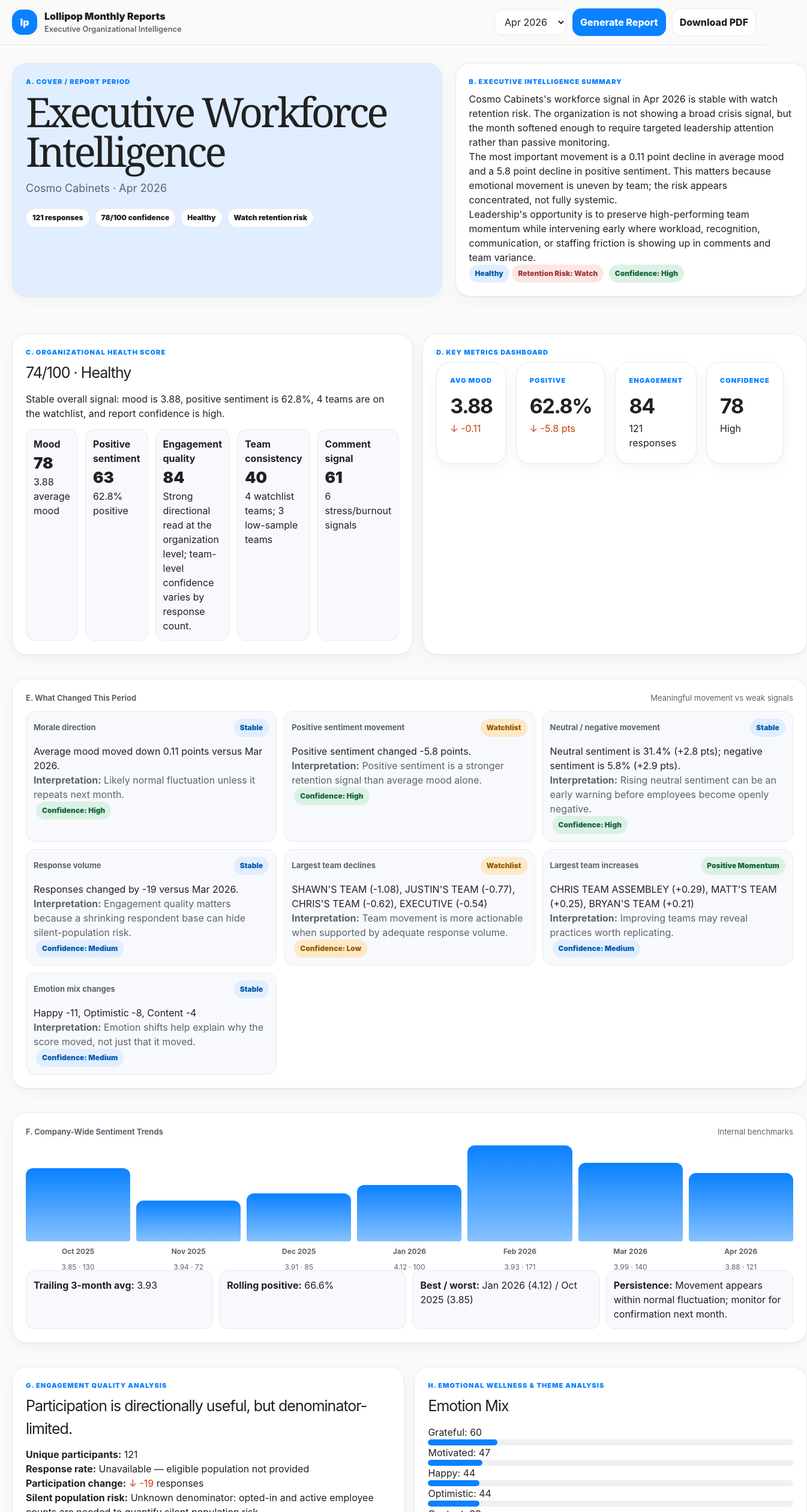
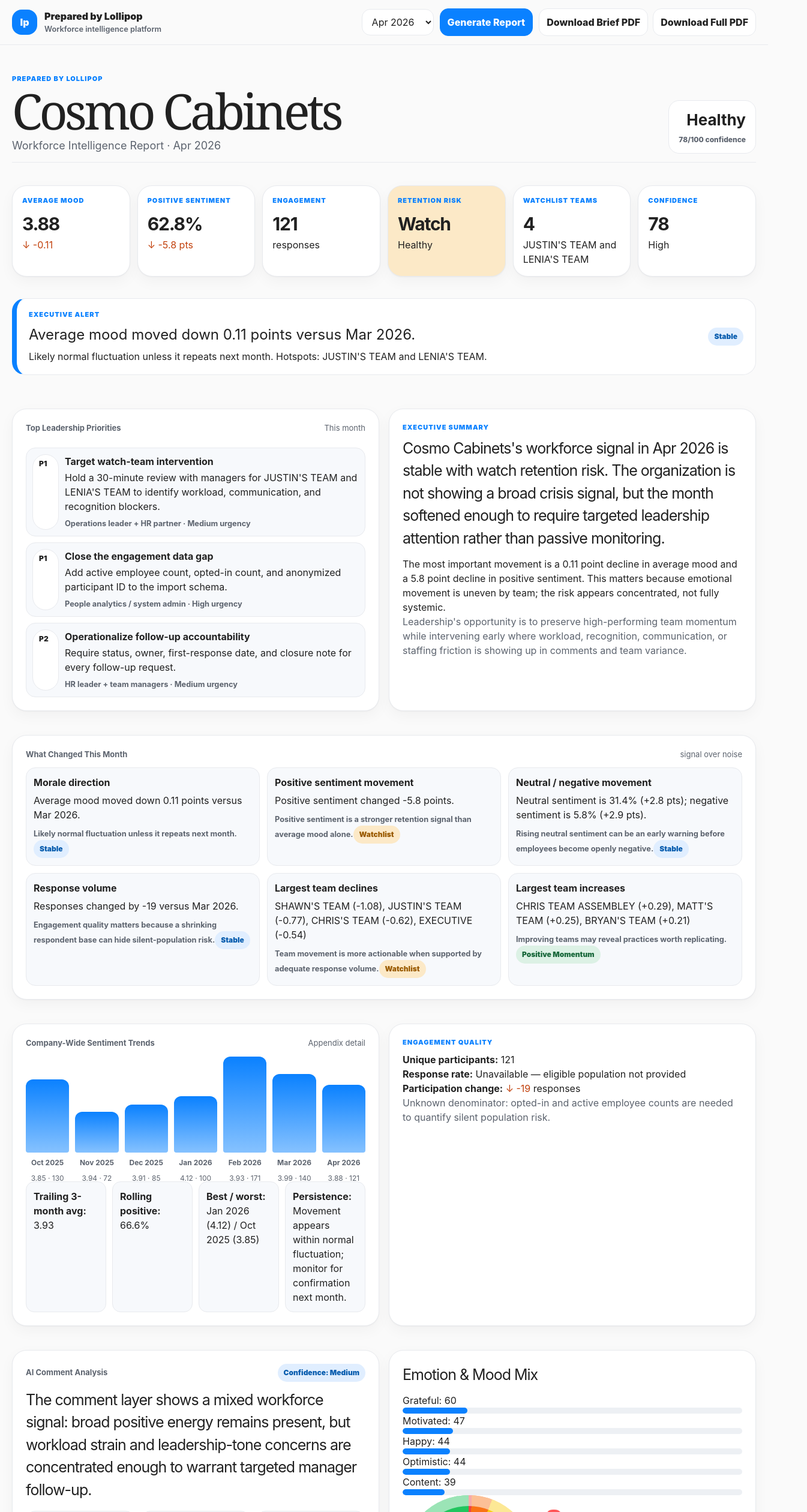
Before and after one commit to jeffrey1892/Lollipop-Monthly-Reports, a Next.js app: page / in a window 1280 px wide. Shown: the top 2520 px of the page at 60% size, 1345 px wide, since content can reach past the window. Built offline with nearby package versions, Linux system fonts and the light colour scheme.

Commit message:
feat: add executive brief PDF mode

```diff
--- a/src/app/DownloadPdfButton.tsx
+++ b/src/app/DownloadPdfButton.tsx
@@ -1,14 +1,22 @@
 'use client'
+
+function printWithMode(mode: 'brief' | 'full') {
+  document.body.dataset.printMode = mode
+  window.setTimeout(() => window.print(), 50)
+  window.setTimeout(() => {
+    if (document.body.dataset.printMode === mode) delete document.body.dataset.printMode
+  }, 1500)
+}
 
 export default function DownloadPdfButton() {
   return (
-    <button
-      className="btn"
-      type="button"
-      onClick={() => window.print()}
-      aria-label="Download report as PDF"
-    >
-      Download PDF
-    </button>
+    <div className="pdf-actions" aria-label="PDF download options">
+      <button className="btn" type="button" onClick={() => printWithMode('brief')}>
+        Download Brief PDF
+      </button>
+      <button className="btn" type="button" onClick={() => printWithMode('full')}>
+        Download Full PDF
+      </button>
+    </div>
   )
 }
--- a/src/app/page.tsx
+++ b/src/app/page.tsx
@@ -21,29 +21,33 @@
   const customer = customers[0]
   const report = getReport(customer.id, searchParams?.month)
   const maxResponses = Math.max(...report.monthlyTrend.map((m) => m.responses))
-  return <div className="shell"><header className="topbar"><div className="wrap"><div className="brand"><span className="mark">lp</span><span>Lollipop Monthly Reports<small>Executive Organizational Intelligence</small></span></div><form className="controls"><select name="month" defaultValue={report.month}>{customer.months.map((m) => <option key={m.month} value={m.month}>{m.label}</option>)}</select><button className="btn primary">Generate Report</button><DownloadPdfButton /></form></div></header><main className="wrap pages">
+  const alert = report.whatChanged[0]
+  const hotspots = report.watchTeams.slice(0, 2).map((t) => t.team).join(' and ') || 'no concentrated hotspot'
+  return <div className="shell"><header className="topbar"><div className="wrap"><div className="brand"><span className="mark">lp</span><span>Prepared by Lollipop<small>Workforce intelligence platform</small></span></div><form className="controls"><select name="month" defaultValue={report.month}>{customer.months.map((m) => <option key={m.month} value={m.month}>{m.label}</option>)}</select><button className="btn primary">Generate Report</button><DownloadPdfButton /></form></div></header><main className="wrap pages">
 
-<section className="hero cover"><div className="card soft"><p className="eyebrow">A. Cover / Report Period</p><h1 className="title">Executive Workforce Intelligence</h1><p className="lede">{report.customerName} · {report.label}</p><div className="brief-meta"><span>{report.responseCount} responses</span><span>{report.reportConfidenceScore}/100 confidence</span><span>{report.healthSummary.rating}</span><span>{report.retentionRisk} retention risk</span></div></div><div className="card"><p className="eyebrow">B. Executive Intelligence Summary</p><h2>{report.strategicNarrative[0]}</h2><p>{report.strategicNarrative[1]}</p><p>{report.strategicNarrative[2]}</p><p><SeverityBadge value={report.healthSummary.rating} /> <span className={`badge ${report.retentionRisk !== 'Low' ? 'risk' : ''}`}>Retention Risk: {report.retentionRisk}</span> <ConfidenceBadge value={report.reportConfidence} /></p></div></section>
+<section className="exec-cover brief-section"><div><p className="eyebrow">Prepared by Lollipop</p><h1 className="client-title">{report.customerName}</h1><p className="report-subtitle">Workforce Intelligence Report · {report.label}</p></div><div className="period-pill"><strong>{report.healthSummary.rating}</strong><span>{report.reportConfidenceScore}/100 confidence</span></div></section>
 
-<section className="grid two section"><div className="card"><p className="eyebrow">C. Organizational Health Score</p><h2>{report.healthSummary.score}/100 · {report.healthSummary.rating}</h2><p>{report.healthSummary.reason}</p><div className="component-list">{report.healthSummary.components.map((c) => <div key={c.label}><strong>{c.label}</strong><span>{c.score}</span><p>{c.note}</p></div>)}</div></div><div className="card"><p className="eyebrow">D. Key Metrics Dashboard</p><div className="grid kpis mini"><Kpi label="Avg Mood" value={report.avgMood.toFixed(2)} delta={<Delta value={report.avgMoodChange} />}/><Kpi label="Positive" value={`${report.positivePct}%`} delta={<Delta value={report.positiveChange} suffix=" pts" />}/><Kpi label="Engagement" value={`${report.engagementScore}`} delta={`${report.responseCount} responses`}/><Kpi label="Confidence" value={`${report.reportConfidenceScore}`} delta={report.reportConfidence}/></div></div></section>
+<section className="exec-dashboard brief-section"><Kpi label="Average Mood" value={report.avgMood.toFixed(2)} delta={<Delta value={report.avgMoodChange} />}/><Kpi label="Positive Sentiment" value={`${report.positivePct}%`} delta={<Delta value={report.positiveChange} suffix=" pts" />}/><Kpi label="Engagement" value={report.engagement.responseRate ? `${report.engagement.responseRate}%` : `${report.responseCount}`} delta={report.engagement.responseRate ? 'response rate' : 'responses'}/><Kpi label="Retention Risk" value={report.retentionRisk} delta={report.healthSummary.rating} tone={report.retentionRisk !== 'Low' ? 'amber' : 'green'}/><Kpi label="Watchlist Teams" value={`${report.watchTeams.length}`} delta={hotspots}/><Kpi label="Confidence" value={`${report.reportConfidenceScore}`} delta={report.reportConfidence}/></section>
 
-<section className="card section"><div className="page-label"><strong>E. What Changed This Period</strong><span>Meaningful movement vs weak signals</span></div><div className="change-grid">{report.whatChanged.map((c) => <div className="change-card" key={c.title}><div className="page-label"><strong>{c.title}</strong><SeverityBadge value={c.severity} /></div><p>{c.detail}</p><p className="muted"><strong>Interpretation:</strong> {c.meaning}</p><ConfidenceBadge value={c.confidence} /></div>)}</div></section>
+<section className={`exec-alert brief-section ${alert?.severity?.toLowerCase().replace(' ', '-') ?? 'stable'}`}><div><p className="eyebrow">Executive Alert</p><h2>{alert?.detail ?? report.healthSummary.reason}</h2><p>{alert?.meaning ?? 'Monitor month-over-month movement and team concentration.'} Hotspots: {hotspots}.</p></div><SeverityBadge value={alert?.severity ?? report.healthSummary.rating} /></section>
 
-<section className="card section"><div className="page-label"><strong>F. Company-Wide Sentiment Trends</strong><span>Internal benchmarks</span></div><div className="trend">{report.monthlyTrend.map((m) => <div className="trend-col" key={m.label}><i style={{ height: `${Math.max(30, (m.responses / maxResponses) * 160)}px` }} /><strong>{m.label}</strong><span>{m.avgMood.toFixed(2)} · {m.responses}</span></div>)}</div><div className="insight-grid"><p><strong>Trailing 3-month avg:</strong> {report.trend.threeMonthAvgMood ?? 'n/a'}</p><p><strong>Rolling positive:</strong> {report.trend.rollingPositivePct ?? 'n/a'}%</p><p><strong>Best / worst:</strong> {report.trend.bestMonth} / {report.trend.worstMonth}</p><p><strong>Persistence:</strong> {report.trend.meaningfulMovement}</p></div></section>
+<section className="grid two section brief-section"><div className="card priority-card"><div className="page-label"><strong>Top Leadership Priorities</strong><span>This month</span></div>{report.recommendations.slice(0,3).map((r) => <div className="priority-row" key={r.title}><span className="priority">{r.priority}</span><div><strong>{r.title}</strong><p>{r.nextStep}</p><small>{r.owner} · {r.urgency} urgency</small></div></div>)}</div><div className="card"><p className="eyebrow">Executive Summary</p><h2>{report.strategicNarrative[0]}</h2><p>{report.strategicNarrative[1]}</p><p className="muted">{report.strategicNarrative[2]}</p></div></section>
 
-<section className="grid two section"><div className="card"><p className="eyebrow">G. Engagement Quality Analysis</p><h2>Participation is directionally useful, but denominator-limited.</h2><p><strong>Unique participants:</strong> {report.engagement.uniqueParticipants}</p><p><strong>Response rate:</strong> {report.engagement.responseRate ?? 'Unavailable — eligible population not provided'}</p><p><strong>Participation change:</strong> <Delta value={report.engagement.participationChange} /> responses</p><p><strong>Silent population risk:</strong> {report.engagement.silentPopulationRisk}</p><p className="muted">Engagement quality matters because a high score from a narrow group can mask silent-team risk, while high participation with low mood is a stronger operational warning.</p><ConfidenceBadge value={report.engagement.confidence} /></div><div className="card"><p className="eyebrow">H. Emotional Wellness & Theme Analysis</p><h2>Emotion Mix</h2>{report.topEmotions.slice(0,6).map((e) => <div key={e.emotion}><p>{e.emotion}: {e.count}</p><div className="bar"><i style={{ width: `${e.pct}%` }} /></div></div>)}<PieChart slices={report.moodDistribution} /></div></section>
+<section className="card section brief-section"><div className="page-label"><strong>What Changed This Month</strong><span>signal over noise</span></div><div className="change-grid compact-change">{report.whatChanged.slice(0,6).map((c) => <div className="change-card" key={c.title}><strong>{c.title}</strong><p>{c.detail}</p><small>{c.meaning}</small><SeverityBadge value={c.severity} /></div>)}</div></section>
 
-<section className="grid two section"><div className="card"><div className="page-label"><strong>I. AI Comment Analysis</strong><ConfidenceBadge value={report.commentIntelligence.confidence} /></div><h2>What the comments reveal</h2><p>{report.commentIntelligence.revealing}</p><div className="theme-grid"><div><strong>Work-related</strong><span>{report.commentIntelligence.workRelatedCount}</span></div><div><strong>Wellbeing</strong><span>{report.commentIntelligence.wellbeingCount}</span></div><div><strong>Positive</strong><span>{report.commentIntelligence.positiveCount}</span></div><div><strong>Stress/Burnout</strong><span>{report.commentIntelligence.stressBurnoutCount}</span></div><div><strong>Recognition</strong><span>{report.commentIntelligence.recognitionCount}</span></div><div><strong>Leadership/Comm.</strong><span>{report.commentIntelligence.leadershipCommunicationCount}</span></div></div></div><div className="card"><h2>Comment Themes & Anonymized Examples</h2><div className="list">{report.commentIntelligence.themes.map((t) => <div className="rec" key={t.theme}><strong>{t.theme} <span className="muted">({t.count})</span></strong><p>{t.signal}</p></div>)}</div><ul className="list compact">{report.commentIntelligence.representativeComments.map((c) => <li key={c}>{c}</li>)}</ul></div></section>
+<section className="grid two section appendix-section"><div className="card"><div className="page-label"><strong>Company-Wide Sentiment Trends</strong><span>Appendix detail</span></div><div className="trend">{report.monthlyTrend.map((m) => <div className="trend-col" key={m.label}><i style={{ height: `${Math.max(30, (m.responses / maxResponses) * 160)}px` }} /><strong>{m.label}</strong><span>{m.avgMood.toFixed(2)} · {m.responses}</span></div>)}</div><div className="insight-grid"><p><strong>Trailing 3-month avg:</strong> {report.trend.threeMonthAvgMood ?? 'n/a'}</p><p><strong>Rolling positive:</strong> {report.trend.rollingPositivePct ?? 'n/a'}%</p><p><strong>Best / worst:</strong> {report.trend.bestMonth} / {report.trend.worstMonth}</p><p><strong>Persistence:</strong> {report.trend.meaningfulMovement}</p></div></div><div className="card"><p className="eyebrow">Engagement Quality</p><p><strong>Unique participants:</strong> {report.engagement.uniqueParticipants}</p><p><strong>Response rate:</strong> {report.engagement.responseRate ?? 'Unavailable — eligible population not provided'}</p><p><strong>Participation change:</strong> <Delta value={report.engagement.participationChange} /> responses</p><p className="muted">{report.engagement.silentPopulationRisk}</p></div></section>
 
-<section className="card section"><div className="page-label"><strong>J. Team-Level Intelligence</strong><span>Interpretation, not raw rankings</span></div><div className="team-grid">{report.teamIntelligence.map((t) => <div className="team-card" key={t.team}><div className="page-label"><strong>{t.team}</strong><SeverityBadge value={t.severity} /></div><p><strong>Mood:</strong> {t.avgMood.toFixed(2)} <Delta value={t.change} /> · <strong>Participation:</strong> {t.responses} (<Delta value={t.participationTrend} />)</p><p><strong>Distribution:</strong> {t.positivePct}% positive · {t.neutralPct}% neutral · {t.negativePct}% negative</p><p><strong>Read:</strong> {t.keyConcernOrStrength}</p><p><strong>Manager action:</strong> {t.managerAction}</p>{t.commentThemes.length > 0 && <p className="muted"><strong>Themes:</strong> {t.commentThemes.join(', ')}</p>}{t.privacyNote && <p className="muted"><strong>Privacy:</strong> {t.privacyNote}</p>}<ConfidenceBadge value={t.confidence} /></div>)}</div></section>
+<section className="grid two section brief-section"><div className="card"><div className="page-label"><strong>AI Comment Analysis</strong><ConfidenceBadge value={report.commentIntelligence.confidence} /></div><h2>{report.commentIntelligence.revealing}</h2><div className="theme-grid"><div><strong>Work</strong><span>{report.commentIntelligence.workRelatedCount}</span></div><div><strong>Wellbeing</strong><span>{report.commentIntelligence.wellbeingCount}</span></div><div><strong>Positive</strong><span>{report.commentIntelligence.positiveCount}</span></div><div><strong>Burnout</strong><span>{report.commentIntelligence.stressBurnoutCount}</span></div></div></div><div className="card"><h2>Emotion & Mood Mix</h2>{report.topEmotions.slice(0,5).map((e) => <div key={e.emotion}><p>{e.emotion}: {e.count}</p><div className="bar"><i style={{ width: `${e.pct}%` }} /></div></div>)}<PieChart slices={report.moodDistribution} /></div></section>
 
-<section className="grid two section"><div className="card"><p className="eyebrow">K. Risk / Watchlist Areas</p><div className="list">{report.riskWatchlist.map((r) => <div className="rec" key={r.title}><strong>{r.title} <SeverityBadge value={r.severity} /></strong><p>{r.signal}</p><p><strong>Recommended action:</strong> {r.recommendedAction}</p><ConfidenceBadge value={r.confidence} /></div>)}</div></div><div className="card"><p className="eyebrow">L. Positive Momentum / What’s Working</p><div className="list">{report.positiveMomentum.map((r) => <div className="rec" key={r.title}><strong>{r.title} <SeverityBadge value={r.severity} /></strong><p>{r.signal}</p><p><strong>Preserve / replicate:</strong> {r.recommendedAction}</p><ConfidenceBadge value={r.confidence} /></div>)}</div></div></section>
+<section className="card section appendix-section"><div className="page-label"><strong>Team-Level Intelligence</strong><span>Ranked appendix</span></div><div className="table-wrap"><table className="table exec-table"><thead><tr><th>Team</th><th>Mood</th><th>Δ</th><th>Positive</th><th>Participation</th><th>Risk</th><th>Primary Issue</th><th>Manager Action</th></tr></thead><tbody>{report.teamIntelligence.map((t) => <tr key={t.team}><td><strong>{t.team}</strong>{t.sampleWarning && <div className="muted">Low sample</div>}</td><td>{t.avgMood.toFixed(2)}</td><td><Delta value={t.change} /></td><td>{t.positivePct}%</td><td>{t.responses}</td><td><SeverityBadge value={t.severity} /></td><td>{t.keyConcernOrStrength}</td><td>{t.managerAction}</td></tr>)}</tbody></table></div></section>
 
-<section className="card section"><div className="page-label"><strong>M. Recommended Leadership Actions</strong><span>Manager-ready and tied to evidence</span></div><div className="action-grid">{report.recommendations.map((r) => <div className="rec action" key={r.title}><strong><span className="priority">{r.priority}</span> {r.title}</strong><p className="muted">Owner: {r.owner} · Urgency: {r.urgency} · Impact: {r.impact} · Difficulty: {r.difficulty}</p><p><strong>Action:</strong> {r.nextStep}</p><p><strong>Expected outcome:</strong> {r.why}</p><ConfidenceBadge value={r.confidence} /></div>)}</div></section>
+<section className="grid two section brief-section"><div className="card"><p className="eyebrow">Risk / Watchlist Areas</p><div className="list">{report.riskWatchlist.slice(0,4).map((r) => <div className="rec" key={r.title}><strong>{r.title} <SeverityBadge value={r.severity} /></strong><p>{r.signal}</p><p><strong>Action:</strong> {r.recommendedAction}</p></div>)}</div></div><div className="card"><p className="eyebrow">Positive Momentum / What’s Working</p><div className="list">{report.positiveMomentum.slice(0,4).map((r) => <div className="rec" key={r.title}><strong>{r.title}</strong><p>{r.signal}</p><p><strong>Preserve:</strong> {r.recommendedAction}</p></div>)}</div></div></section>
 
-<section className="grid two section"><div className="card"><p className="eyebrow">N. Optional Manager Report Outputs</p><h2>Scoped team-only reports are supported in the report model.</h2><p>{report.managerReport.description}</p><p><strong>Eligible team reports:</strong> {report.managerReport.eligibleTeams.join(', ') || 'None yet'}</p><p><strong>Sample-warning teams:</strong> {report.managerReport.sampleWarningTeams.join(', ') || 'None'}</p><ul className="list compact">{report.managerReport.safeguards.map((s) => <li key={s}>{s}</li>)}</ul></div><div className="card"><p className="eyebrow">O. Data Quality & Confidence Notes</p><h2>{report.reportConfidenceScore}/100 · {report.reportConfidence}</h2><p>{report.confidenceRationale}</p><p><strong>Unique participants:</strong> {report.engagement.uniqueParticipants}</p><p><strong>Low-sample teams:</strong> {report.lowConfidenceTeams.length ? report.lowConfidenceTeams.map((t) => t.team).join(', ') : 'None'}</p><p className="muted">Conclusions are strongest when mood, comments, participation, and trend direction all point to the same signal. Small-team findings should be treated as directional until more responses are collected.</p></div></section>
+<section className="card section brief-section"><div className="page-label"><strong>Recommended Leadership Actions</strong><span>practical and owner-ready</span></div><div className="action-grid">{report.recommendations.map((r) => <div className="rec action" key={r.title}><strong><span className="priority">{r.priority}</span> {r.title}</strong><p className="muted">{r.owner} · {r.urgency} urgency · {r.impact} impact</p><p>{r.nextStep}</p><small>{r.why}</small></div>)}</div></section>
 
-<section className="card section"><p className="eyebrow">P. Appendix / Methodology Improvements</p><ul className="list">{report.improvements.map((i) => <li key={i}>{i}</li>)}</ul><p className="muted">Confirmed product direction: 3-comment and 5-response privacy thresholds; manager views show own team plus company average only; executive views may rank teams; support both a short 3–5 page executive brief and a full 10–15 page intelligence report; keep the tone practical and operator-ready.</p></section>
+<section className="grid two section appendix-section"><div className="card"><p className="eyebrow">Manager Report Outputs</p><h2>Scoped team-only reports</h2><p>{report.managerReport.description}</p><p><strong>Eligible teams:</strong> {report.managerReport.eligibleTeams.join(', ') || 'None yet'}</p><ul className="list compact">{report.managerReport.safeguards.map((s) => <li key={s}>{s}</li>)}</ul></div><div className="card"><p className="eyebrow">Data Quality & Confidence</p><h2>{report.reportConfidenceScore}/100 · {report.reportConfidence}</h2><p>{report.confidenceRationale}</p><p><strong>Low-sample teams:</strong> {report.lowConfidenceTeams.length ? report.lowConfidenceTeams.map((t) => t.team).join(', ') : 'None'}</p></div></section>
+
+<section className="card section appendix-section"><p className="eyebrow">Appendix / Methodology Improvements</p><ul className="list">{report.improvements.map((i) => <li key={i}>{i}</li>)}</ul><p className="muted">Confirmed direction: brief PDF for executives; full report with appendices for operators and HR.</p></section>
 
 </main></div>
 }
```
Also changed, not shown: src/app/globals.css.
